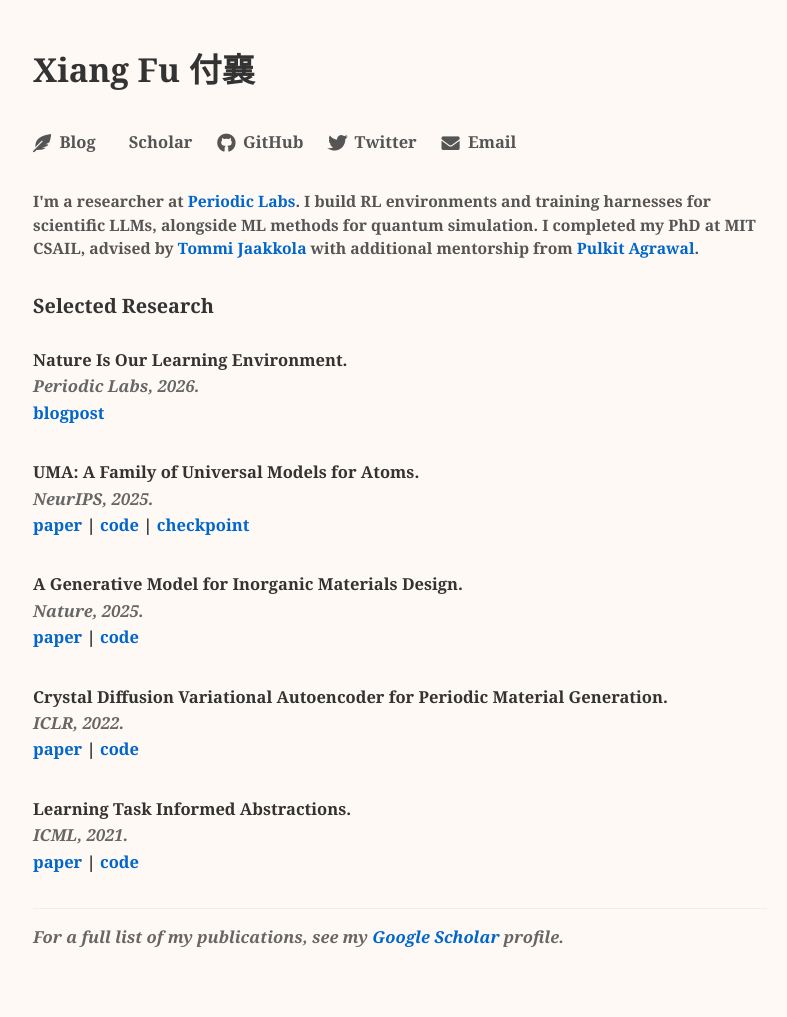
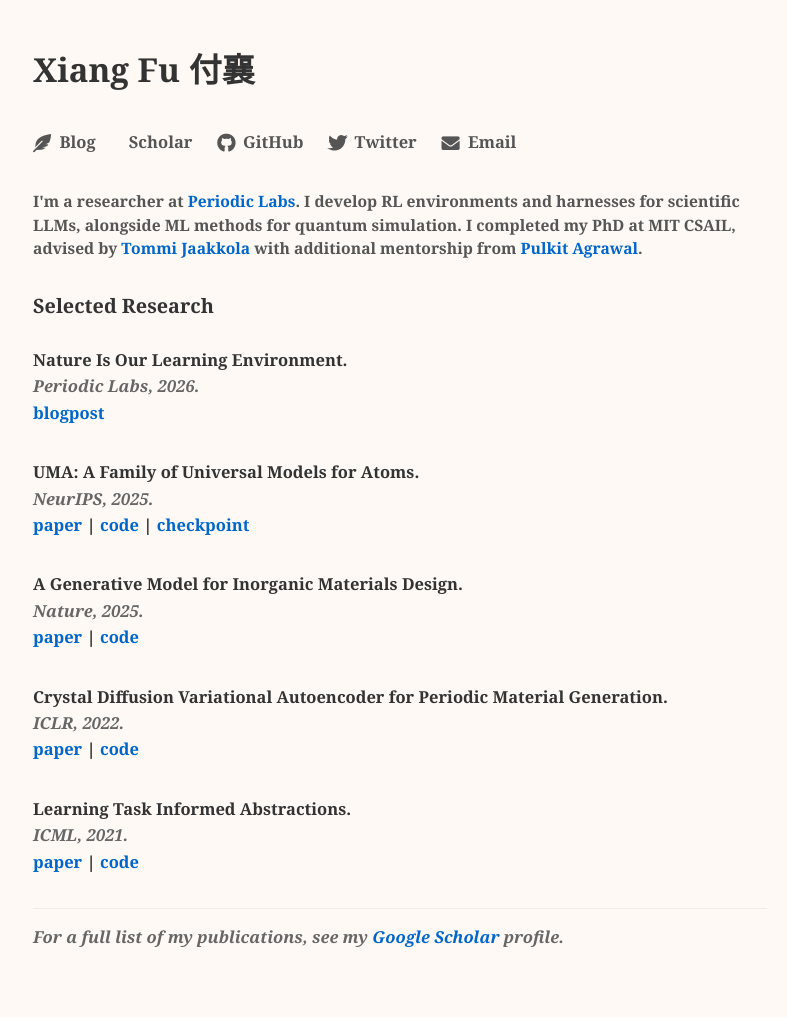
Before and after one commit to kyonofx/kyonofx.github.io, a Jekyll site: the page built from _pages/home.md, in a window 1280 px wide. Shown: the whole page, without its empty margins (240-1027 px from the left). Built offline with Jekyll 4.4.1, drawn with Linux system fonts in a browser that asks for light colours; cached includes are drawn as plain includes; some web fonts are replaced; a style sheet for code colours, icons or effects is not loaded.

Commit message:
Refine RL environments and harnesses bio

```diff
--- a/_layouts/archive.html
+++ b/_layouts/archive.html
@@ -39,7 +39,7 @@ layout: default
         </div>
         <div class="author-bio">
           <p>I'm a researcher at <a href="https://periodic.com/">Periodic Labs</a>.
-            I build RL environments and training harnesses for scientific LLMs, alongside ML methods for quantum simulation.
+            I develop RL environments and harnesses for scientific LLMs, alongside ML methods for quantum simulation.
             I completed my PhD at MIT CSAIL, advised by <a
               href="https://people.csail.mit.edu/tommi/tommi.html">Tommi Jaakkola</a> with additional mentorship from <a
               href="https://people.csail.mit.edu/pulkitag/">Pulkit Agrawal</a>.</p>
```
